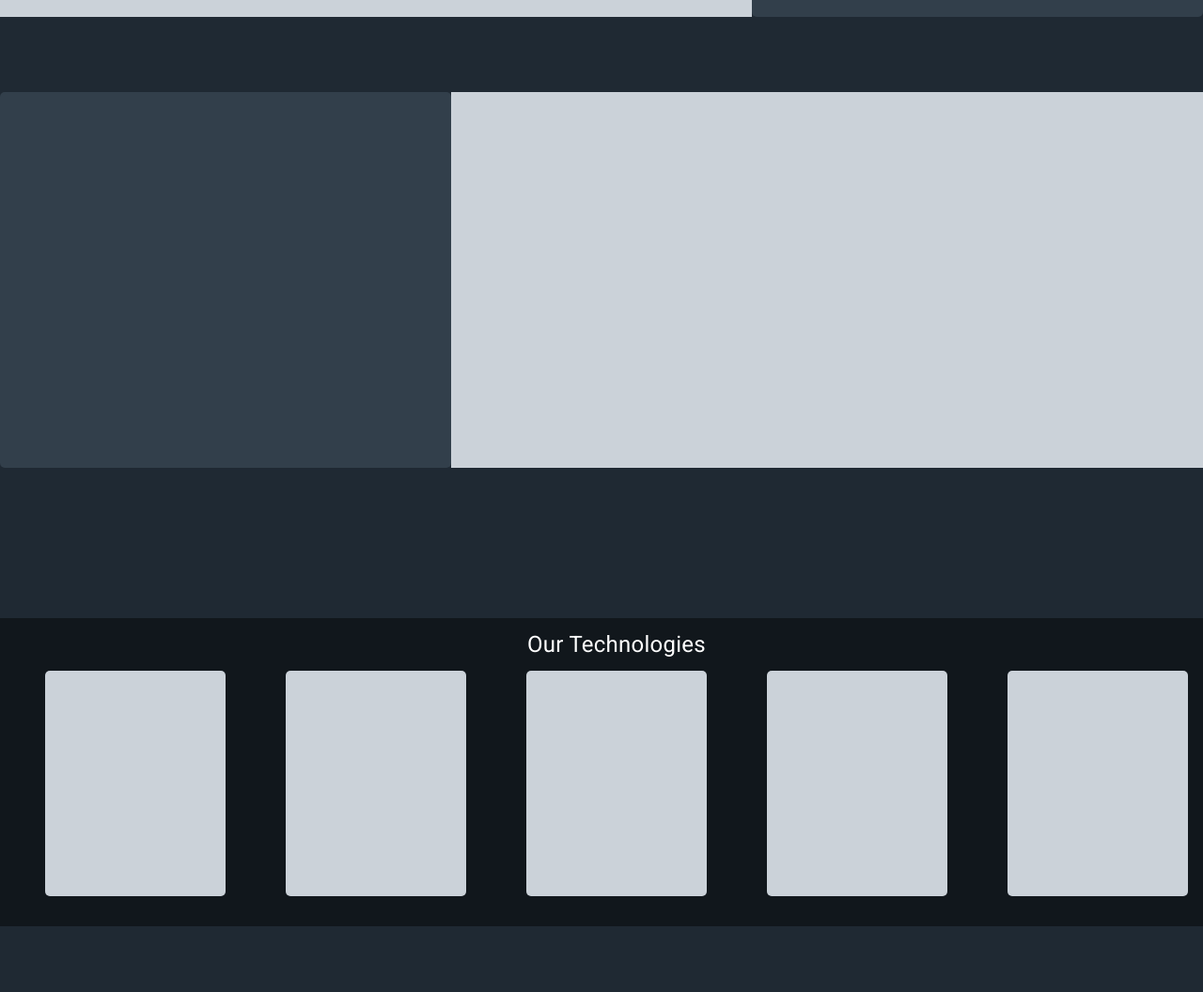
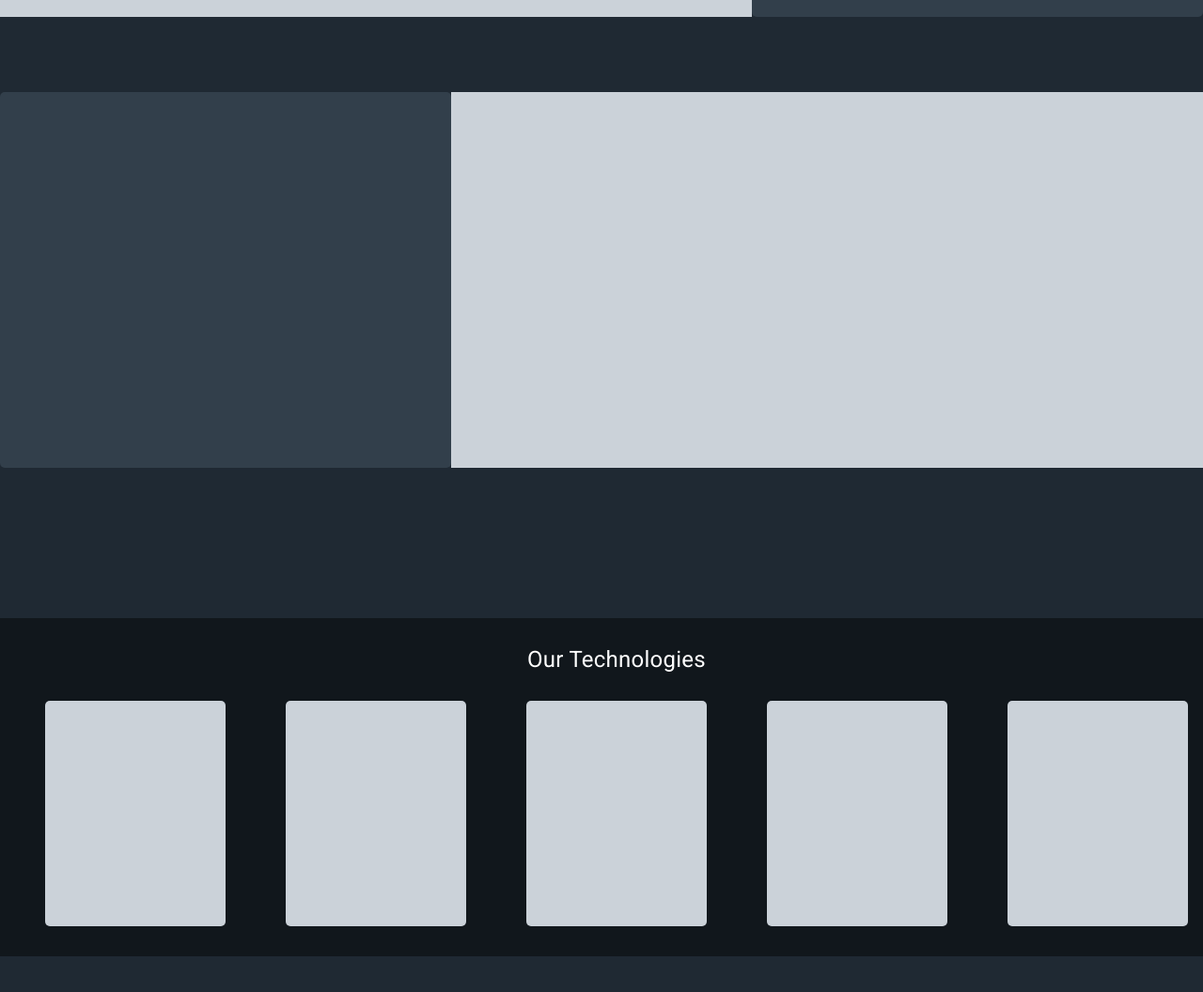
Before and after one commit to DDLPCS26/front-end, a React (Create React App) app in the folder client/: page /home in a window 1280 px wide. Shown: the part 1902-2958 px from the top of the page at 94% size. Built offline with nearby package versions, Linux system fonts and the light colour scheme.

Commit message:
fix padding issue on landing full width tech stack section before moving on to footer component

```diff
--- a/client/src/views/landing/index.js
+++ b/client/src/views/landing/index.js
@@ -86,6 +86,10 @@ const FullWidth = styled.div`
     flex-flow: column nowrap;
     justify-content: center;
     align-items: center;
+
+        h3 {
+            margin: 1rem;
+        }
 `
 
 const InformationalSection = styled.div`
```
